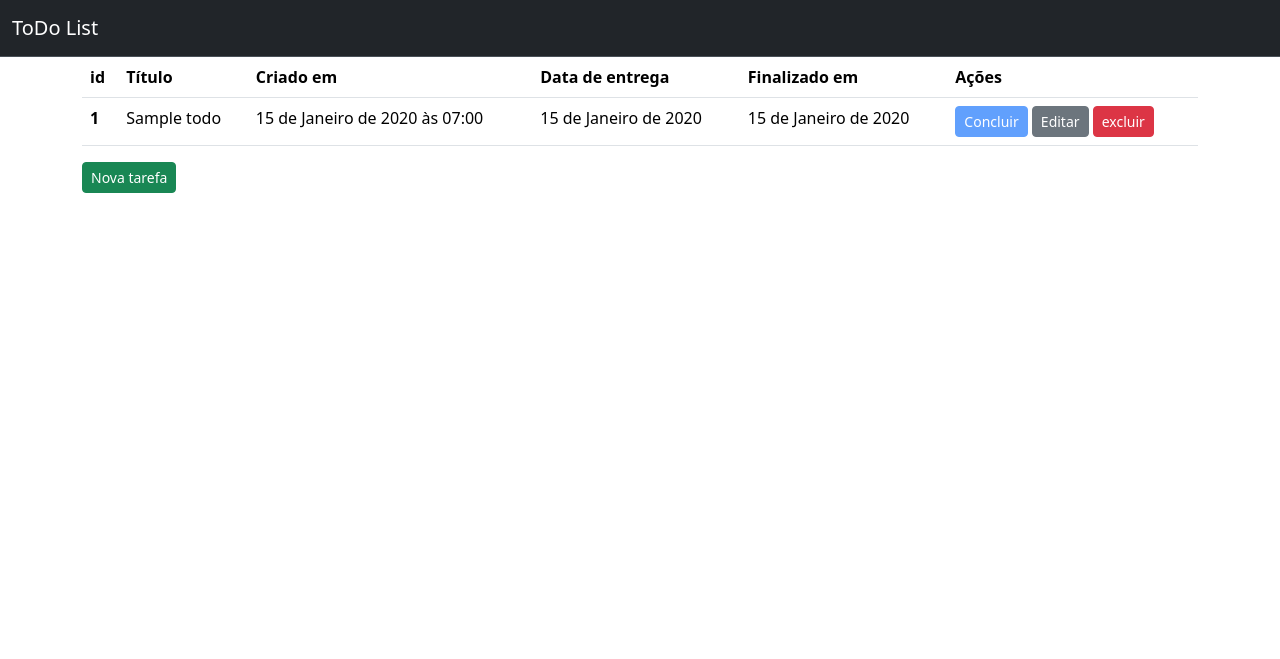
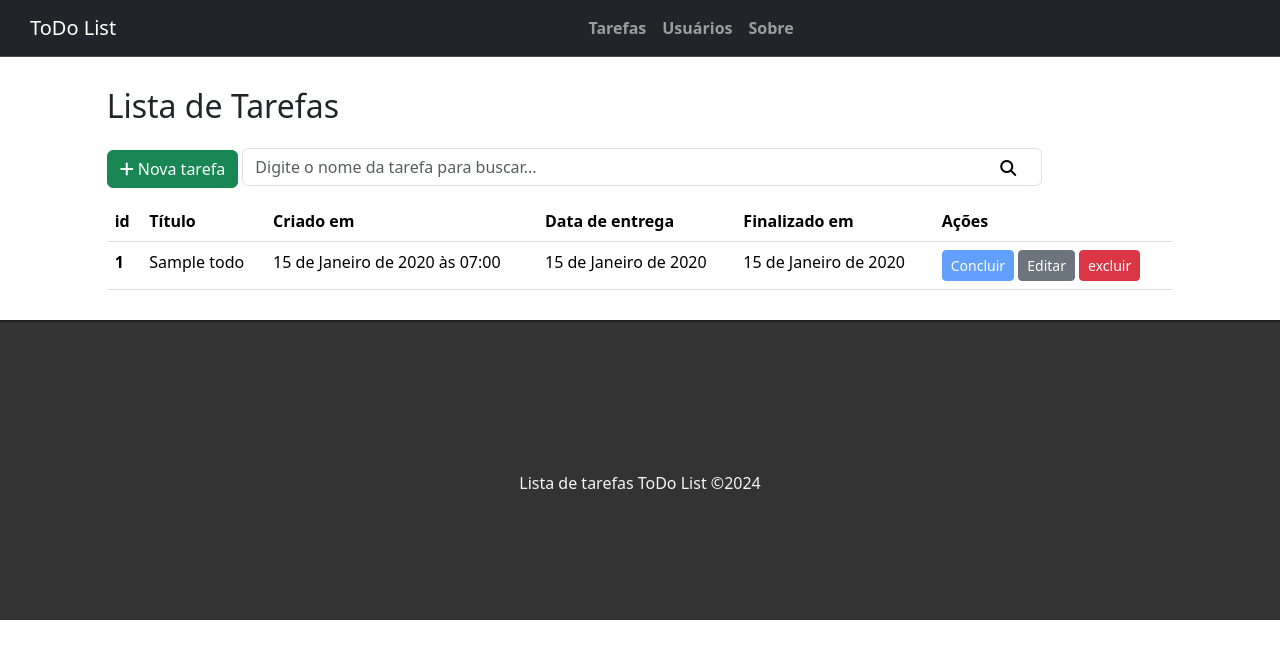
Before and after one commit to gabrieltacosta/ToDo, a Django app: page / in a window 1280 px wide. Shown: the top 659 px of the page. Run offline with Django 5.2, Linux system fonts and the light colour scheme; tables that the repository leaves empty hold one stand-in row (values such as "Sample post"); some libraries are stand-ins or nearby versions.

Commit message:
Atualização da view com funções.

```diff
--- a/setup/urls.py
+++ b/setup/urls.py
@@ -1,18 +1,9 @@
 from django.contrib import admin
-from django.urls import path
-from todos.views import (
-    TodolListView,
-    TodoCreateView,
-    TodoUpdateView,
-    TodoDeleteView,
-    TodoCompleteView,
-)
+from django.urls import path, include
+
 
 urlpatterns = [
     path("admin/", admin.site.urls),
-    path("", TodolListView.as_view(), name="todo_list"),
-    path("create/", TodoCreateView.as_view(), name="todo_create"),
-    path("update/<int:pk>", TodoUpdateView.as_view(), name="todo_update"),
-    path("delete/<int:pk>", TodoDeleteView.as_view(), name="todo_delete"),
-    path("complete/<int:pk>", TodoCompleteView.as_view(), name="todo_complete"),
+    path("", include("todos.urls")),
+
 ]
--- a/templates/base.html
+++ /dev/null
@@ -1,21 +0,0 @@
-<!DOCTYPE html>
-<html lang="pt-BR">
-  <head>
-    <meta charset="utf-8">
-    <meta name="viewport" content="width=device-width, initial-scale=1">
-    <title>Todo - {% block title %}{% endblock title %}</title>
-    <link href="https://cdn.jsdelivr.net/npm/bootstrap@5.3.3/dist/css/bootstrap.min.css" rel="stylesheet" integrity="sha384-QWTKZyjpPEjISv5WaRU9OFeRpok6YctnYmDr5pNlyT2bRjXh0JMhjY6hW+ALEwIH" crossorigin="anonymous">
-  </head>
-  <body>
-    <nav class="navbar bg-dark border-bottom border-body" data-bs-theme="dark">
-        <div class="container-fluid">
-          <a class="navbar-brand" href="{% url "todo_list" %}">ToDo List</a>
-        </div>
-      </nav>
-      <div class="container">
-        {% block content %}{% endblock content %}
-      </div>
-
-    <script src="https://cdn.jsdelivr.net/npm/bootstrap@5.3.3/dist/js/bootstrap.bundle.min.js" integrity="sha384-YvpcrYf0tY3lHB60NNkmXc5s9fDVZLESaAA55NDzOxhy9GkcIdslK1eN7N6jIeHz" crossorigin="anonymous"></script>
-  </body>
-</html>
--- /dev/null
+++ b/todos/static/css/styles.css
@@ -0,0 +1,74 @@
+.container-fluid {
+    padding: 0 30px;
+}
+
+.container-fluid .row {
+    margin: o;
+}
+/* Navbar */
+.navbar {
+    margin: auto;
+}
+
+.navbar-nav {
+    font-weight: bold;
+}
+
+.navbar-light .navbar-nav a.nav-link {
+    color: #333;
+    letter-spacing: 1px;
+}
+
+/* Search */
+.fas.fa-search {
+    position: absolute;
+    top: 12px;
+    right: 26px;
+    cursor: pointer;
+}
+
+.search-div {
+    padding: 0px;
+    margin-top: 15px;
+    margin-bottom: 15px;
+    display: inline-block;
+}
+
+.submit-lente {
+    position:absolute;
+    top:0; right:0;
+    z-index:10;
+    border:none;
+    background:transparent;
+    outline:none;
+  }
+
+.submit-line {
+    position: relative;
+    width: auto;
+  }
+
+.submit-line input {
+    width: 100%;
+  }
+
+/* Lista de tarefas */
+.list-div {
+    padding: 0;
+    margin: 30px auto;
+}
+
+/* Footer */
+footer {
+    background-color: #333;
+    height: 300px;
+    border-top: 2px solid #202020;
+    margin-top: 30px;
+}
+
+footer p {
+    color: #f5f5f5;
+    text-align: center;
+    top: 50%;
+    position: relative;
+}
--- /dev/null
+++ b/todos/static/js/scripts.js
@@ -0,0 +1 @@
+console.log('Funcionou');
--- /dev/null
+++ b/todos/templates/base.html
@@ -0,0 +1,46 @@
+{% load static %}
+<!DOCTYPE html>
+<html lang="pt-BR">
+  <head>
+    <meta charset="utf-8">
+    <meta name="viewport" content="width=device-width, initial-scale=1">
+    <title>Todo - {% block title %}{% endblock title %}</title>
+    <link href="https://cdn.jsdelivr.net/npm/bootstrap@5.3.3/dist/css/bootstrap.min.css" rel="stylesheet" integrity="sha384-QWTKZyjpPEjISv5WaRU9OFeRpok6YctnYmDr5pNlyT2bRjXh0JMhjY6hW+ALEwIH" crossorigin="anonymous">
+    <link rel="stylesheet" href="{% static "css/styles.css" %}"
+    <link href="//maxcdn.bootstrapcdn.com/font-awesome/4.2.0/css/font-awesome.min.css" rel="stylesheet">
+  </head>
+  <body>
+
+      <nav class="navbar navbar-expand-lg bg-dark border-bottom border-body" data-bs-theme="dark">
+        <div class="container-fluid">
+          <a class="navbar-brand" href="{% url "todo_list" %}">ToDo List</a>
+          <button class="navbar-toggler" type="button" data-bs-toggle="collapse" data-bs-target="#navbarSupportedContent" aria-controls="navbarSupportedContent" aria-expanded="false" aria-label="Toggle navigation">
+            <span class="navbar-toggler-icon"></span>
+          </button>
+          <div class="collapse navbar-collapse justify-content-center" id="navbarSupportedContent">
+            <ul class="navbar-nav">
+              <li class="nav-item">
+                <a class="nav-link" aria-current="page" href="{% url "todo_list" %}">Tarefas</a>
+              </li>
+              <li class="nav-item">
+                <a class="nav-link" aria-current="page" href="#">Usuários</a>
+              </li>
+              <li class="nav-item">
+                <a class="nav-link" aria-current="page" href="#">Sobre</a>
+              </li>
+            </ul>
+          </div>
+        </div>
+      </nav>
+
+      {% block content %}{% endblock content %}
+
+    <footer>
+      <p>Lista de tarefas ToDo List &copy2024
+
+    </footer>
+    <script src="https://cdn.jsdelivr.net/npm/bootstrap@5.3.3/dist/js/bootstrap.bundle.min.js" integrity="sha384-YvpcrYf0tY3lHB60NNkmXc5s9fDVZLESaAA55NDzOxhy9GkcIdslK1eN7N6jIeHz" crossorigin="anonymous"></script>
+    <script src="{% static "js/scripts.js" %}"></script>
+    <script src="https://kit.fontawesome.com/86b2fe20f5.js" crossorigin="anonymous"></script>
+  </body>
+</html>
--- a/todos/templates/todos/todo_list.html
+++ b/todos/templates/todos/todo_list.html
@@ -3,6 +3,21 @@
 {% block title %}Lista de tarefas{% endblock title %}</title>
 
 {% block content %}
+  <div class="offset-1 col-10 list-div">
+    <h2>Lista de Tarefas</h2>
+
+    <a href="#" class="btn btn-success"><i class="fas fa-plus"></i> Nova tarefa</a>
+
+    <div class="col-9 search-div">
+      <form method="GET" id="search-form">
+        <div class="submit-line">
+          <input class="form-control" type="text" id="search" name="search" placeholder="Digite o nome da tarefa para buscar..." value="{{ request.GET.search }}">
+          <button class="submit-lente" type="submit">
+            <i class="fas fa-search" id="search-btn"></i>
+          </button>
+        </div>
+      </form>
+    </div>
 
     <table class="table">
       <thead>
@@ -17,7 +32,7 @@
       </thead>
       <tbody>
 
-      {% for todo in todo_list %}
+        {% for todo in todos %}
           <tr>
             <th scope="row">{{todo.pk}}</th>
             <td>{{todo.title}}</td>
@@ -26,16 +41,16 @@
             <td>{{todo.finished_at|default:"-"}}</td>
 
             <td>
-              <a href="{% url "todo_complete" pk=todo.pk %}" class="btn btn-primary btn-sm {% if todo.finished_at %}disabled{% endif %}">Concluir</a>
-              <a href="{% url "todo_update" pk=todo.pk %}" class="btn btn-secondary btn-sm">Editar</a>
-              <a href="{% url "todo_delete" pk=todo.pk %}" class="btn btn-danger btn-sm">excluir</a>
+                <a href="#" class="btn btn-primary btn-sm {% if todo.finished_at %}disabled{% endif %}">Concluir</a>
+                <a href="#" class="btn btn-secondary btn-sm">Editar</a>
+                <a href="#" class="btn btn-danger btn-sm">excluir</a>
             </td>
           </tr>
         {% endfor %}
 
       </tbody>
     </table>
-  <a href="{% url "todo_create" %}" class="btn btn-success btn-sm">Nova tarefa</a>
 
 
+  </div>
 {% endblock content %}
--- /dev/null
+++ b/todos/urls.py
@@ -0,0 +1,19 @@
+from django.urls import path
+from todos.views import (
+    TodoList,
+    TodoView,
+#    TodoCreateView,
+#    TodoUpdateView,
+#    TodoDeleteView,
+#    TodoCompleteView,
+)
+
+
+urlpatterns = [
+    path("", TodoList, name="todo_list"),
+    path("todos/<int:id>", TodoView, name="todo_view"),
+#    path("create/", TodoCreateView.as_view(), name="todo_create"),
+#    path("update/<int:pk>", TodoUpdateView.as_view(), name="todo_update"),
+#    path("delete/<int:pk>", TodoDeleteView.as_view(), name="todo_delete"),
+#    path("complete/<int:pk>", TodoCompleteView.as_view(), name="todo_complete"),
+]
--- a/todos/views.py
+++ b/todos/views.py
@@ -1,12 +1,20 @@
-from django.shortcuts import get_object_or_404, redirect
+from django.shortcuts import get_object_or_404, redirect, render, redirect
 from django.urls import reverse_lazy
-from django.views.generic import ListView, CreateView, UpdateView, DeleteView, View
+from django.views.generic import CreateView, UpdateView, DeleteView, View
 from .models import Todo
 
 
 # Create your views here.
-class TodolListView(ListView):
-    model = Todo
+def TodoList(request):
+    todos = Todo.objects.all()
+    return render(request, "todos/todo_list.html", {"todos": todos})
+
+def TodoView(request, id):
+    todo = get_object_or_404(Todo, pk=id)
+    return render(request, "todos/todo.html", {"todo": todo})
+
+#class TodolListView(ListView):
+#    model = Todo
 
 
 class TodoCreateView(CreateView):
```
Also changed, not shown: todos/templates/todos/todo.html (added, +11 -0 lines), todos/templates/usuarios/cadastro.html (added, +27 -0 lines), todos/templates/usuarios/cadastro_fail.html (added, +11 -0 lines), todos/templates/usuarios/login.html (added, +27 -0 lines), setup/settings.py (line endings or trailing spaces). Lines whose indentation alone changed are shown as unchanged.
